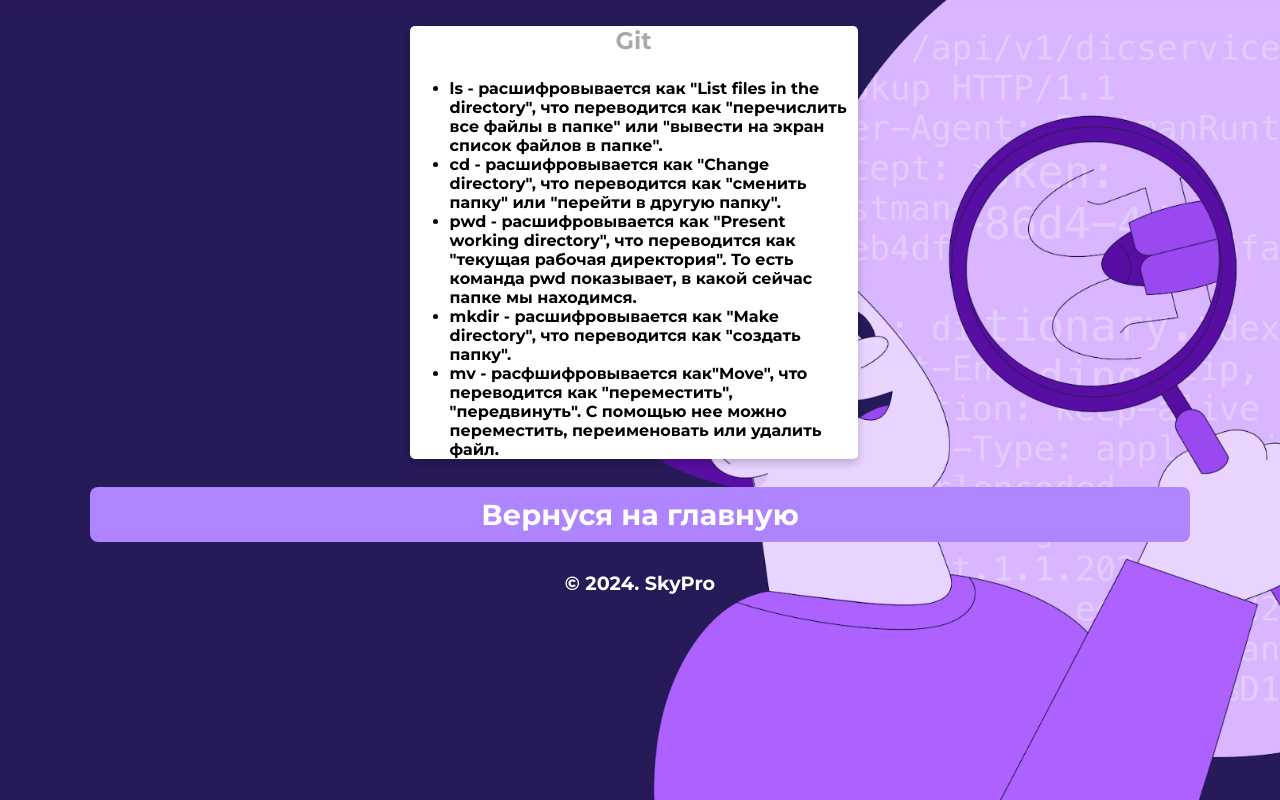
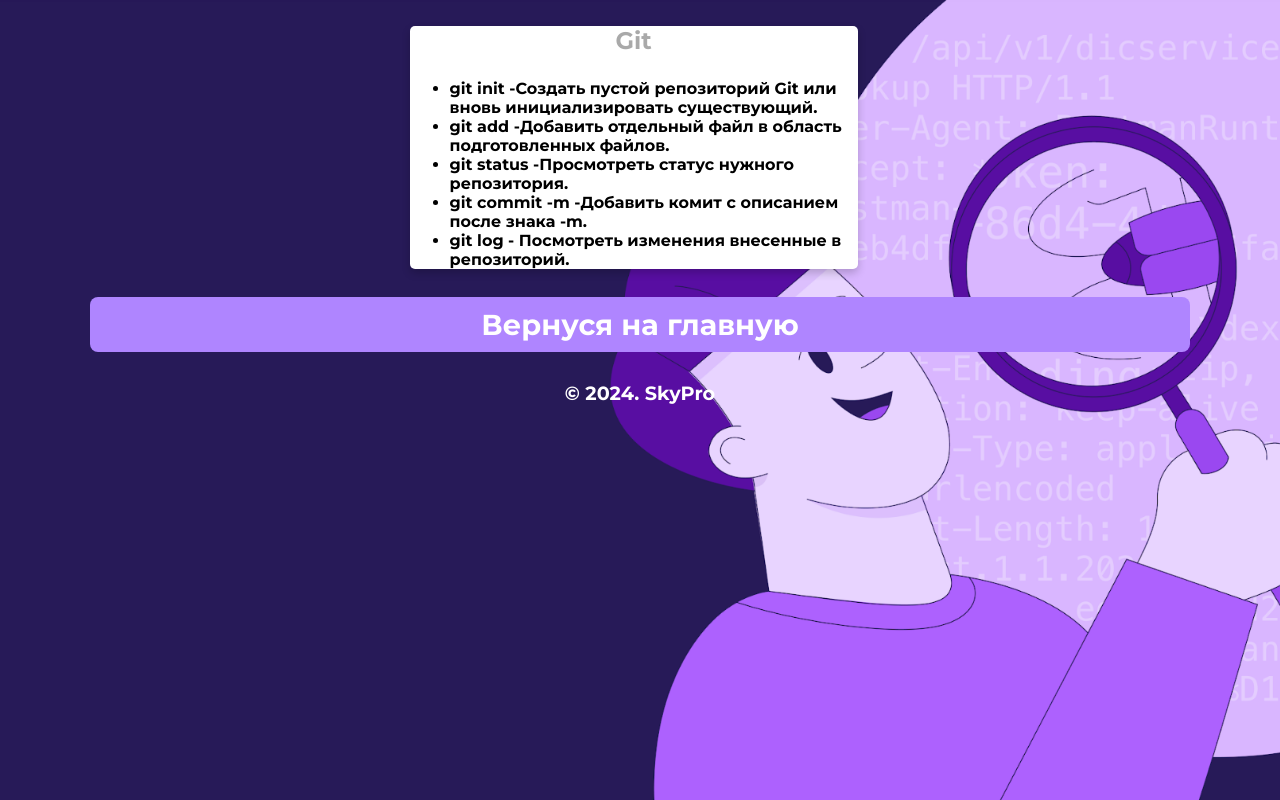
Before and after one commit to Aist-T/-, a plain HTML site: page html/git.html in a window 1280 px wide. Drawn offline with Linux system fonts and the light colour scheme.

Commit message:
Add files via upload

```diff
--- a/html/git.html
+++ b/html/git.html
@@ -14,11 +14,11 @@
       <div class="card">
          <p class="subtitle">Git</p>
           <ul>
-            <li>ls - расшифровывается как "List files in the directory", что переводится как "перечислить все файлы в папке" или "вывести на экран список файлов в папке".</li>
-            <li>cd - расшифровывается как "Change directory", что переводится как "сменить папку" или "перейти в другую папку".</li>
-            <li>pwd - расшифровывается как "Present working directory", что переводится как "текущая рабочая директория". То есть команда pwd показывает, в какой сейчас папке мы находимся. </li>
-            <li>mkdir - расшифровывается как "Make directory", что переводится как "создать папку".</li>
-            <li>mv - расфшифровывается как"Move", что переводится как "переместить", "передвинуть". С помощью нее можно переместить, переименовать или удалить файл.</div></li>
+            <li>git init -Создать пустой репозиторий Git или вновь инициализировать существующий.</li>
+            <li>git add -Добавить отдельный файл в область подготовленных файлов.</li>
+            <li>git status -Просмотреть статус нужного репозитория. </li>
+            <li>git commit -m -Добавить комит с описанием после знака -m.</li>
+            <li>git log - Посмотреть изменения внесенные в репозиторий.</div></li>
          </ul>
       </div>
       <!--footer-->
```
